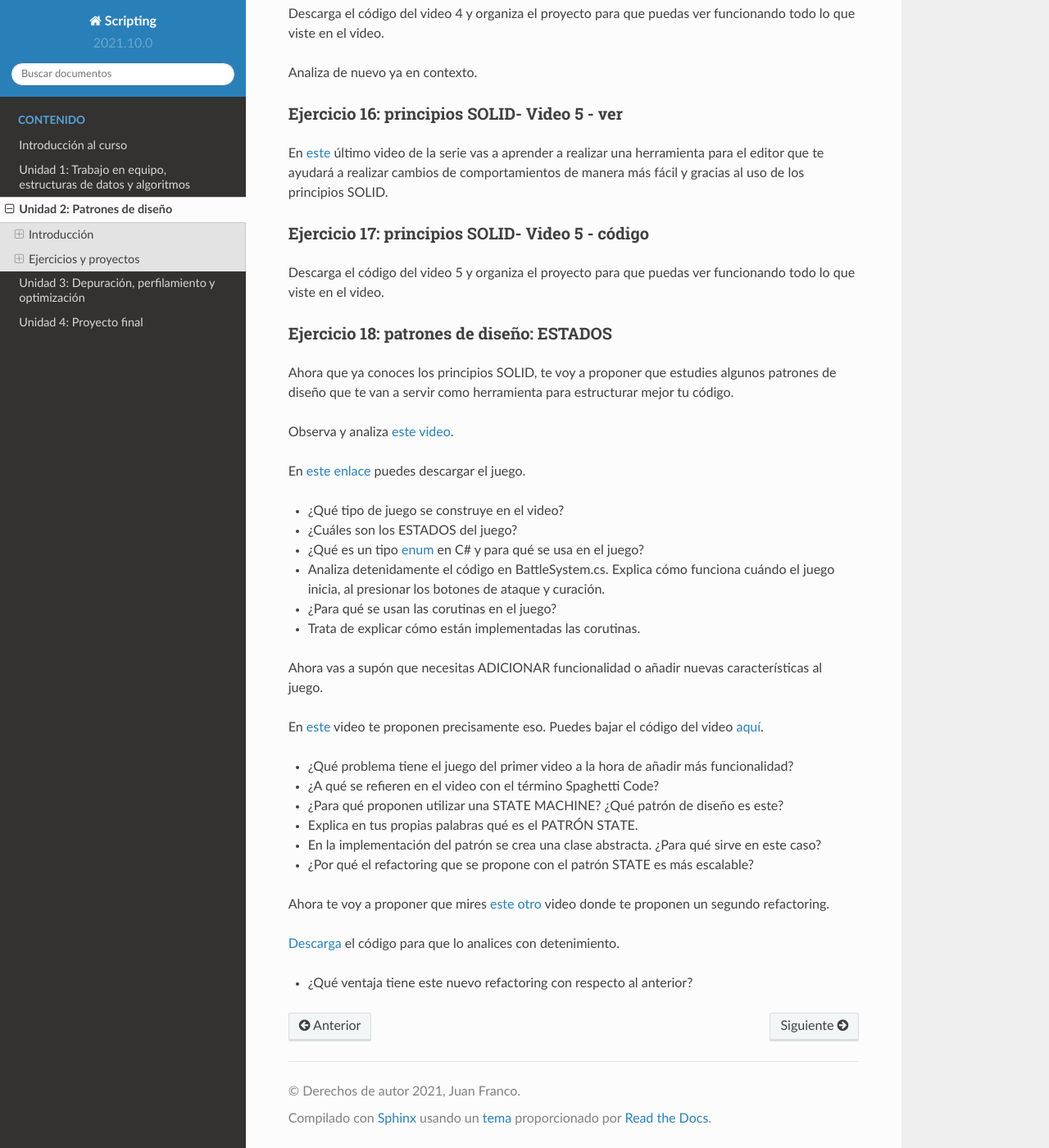
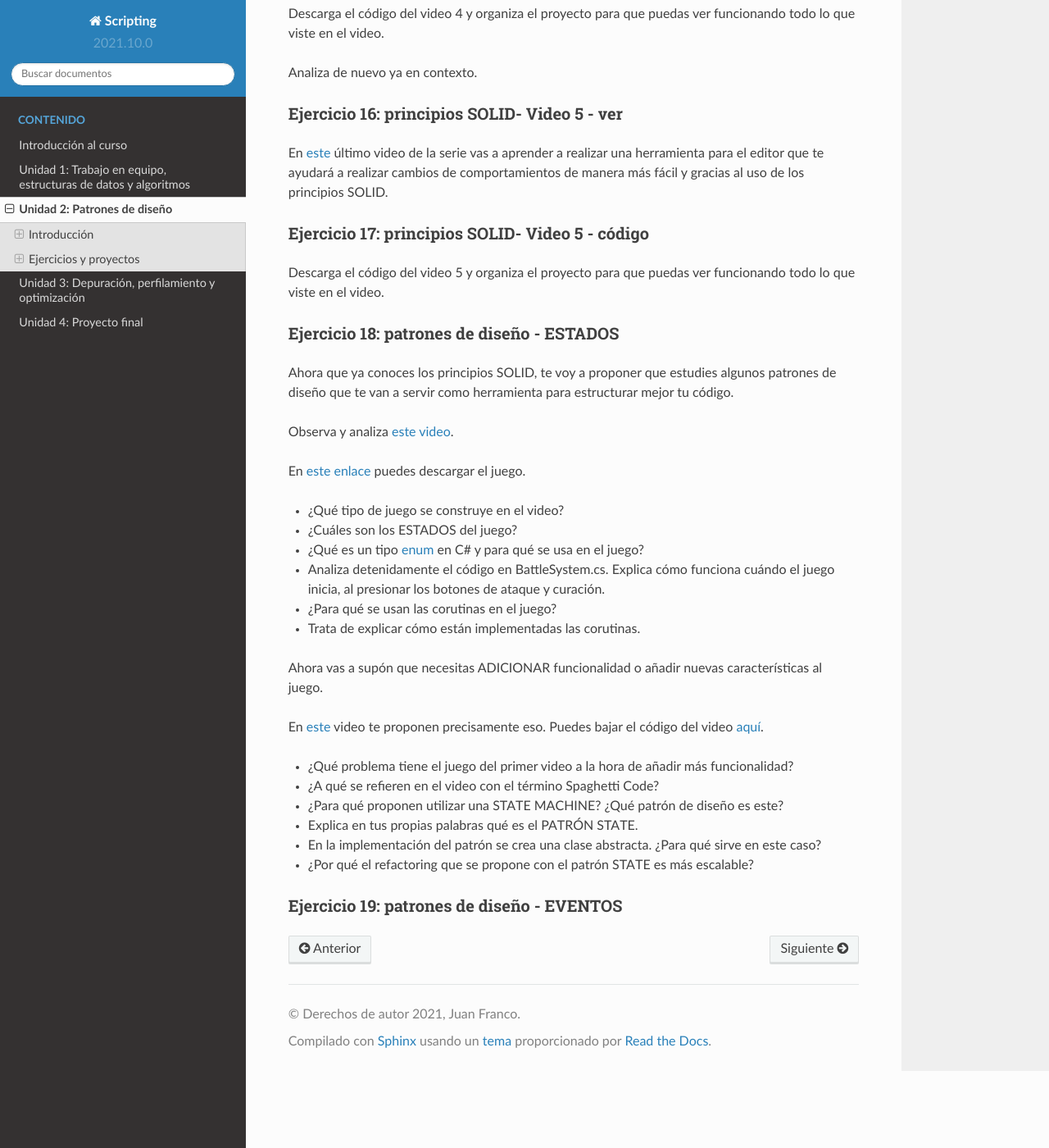
Before and after one commit to juanferfranco/scripting, a Sphinx documentation site: the page built from docs/_unidad2/unidad2.rst, in a window 1280 px wide and 1400 px high, scrolled down 3375 px. Shown: the whole window at 82% size. Built offline with Sphinx 7.4.7 and the Read the Docs theme 2.0.0, drawn with Linux system fonts in a browser that asks for light colours.

Commit message:
Unit 2 ex 19 remove video 3. There is no code available

```diff
--- a/docs/_unidad2/unidad2.rst
+++ b/docs/_unidad2/unidad2.rst
@@ -205,8 +205,8 @@ Ejercicio 17: principios SOLID- Video 5 - código
 Descarga el código del video 5 y organiza el proyecto para que puedas
 ver funcionando todo lo que viste en el video.
 
-Ejercicio 18: patrones de diseño: ESTADOS
-^^^^^^^^^^^^^^^^^^^^^^^^^^^^^^^^^^^^^^^^^^
+Ejercicio 18: patrones de diseño - ESTADOS
+^^^^^^^^^^^^^^^^^^^^^^^^^^^^^^^^^^^^^^^^^^^^
 
 Ahora que ya conoces los principios SOLID, te voy a proponer que
 estudies algunos patrones de diseño que te van a servir como
@@ -240,10 +240,5 @@ Puedes bajar el código del video `aquí <https://www.patreon.com/posts/32320915
   en este caso?
 * ¿Por qué el refactoring que se propone con el patrón STATE es más escalable?
 
-Ahora te voy a proponer que mires `este otro <https://youtu.be/G1bd75R10m4>`__ video donde
-te proponen un segundo refactoring.
-
-`Descarga <https://www.patreon.com/posts/32870529>`__ el código para que lo analices con
-detenimiento.
-
-* ¿Qué ventaja tiene este nuevo refactoring con respecto al anterior?
+Ejercicio 19: patrones de diseño -  EVENTOS
+^^^^^^^^^^^^^^^^^^^^^^^^^^^^^^^^^^^^^^^^^^^^
```
